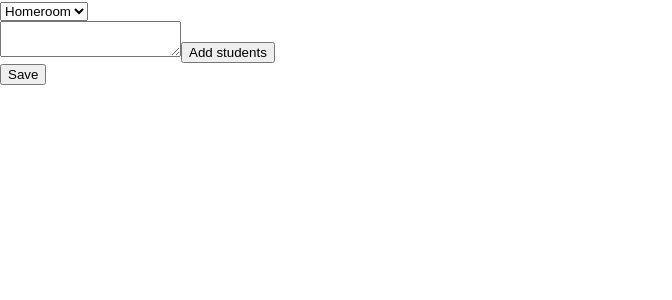
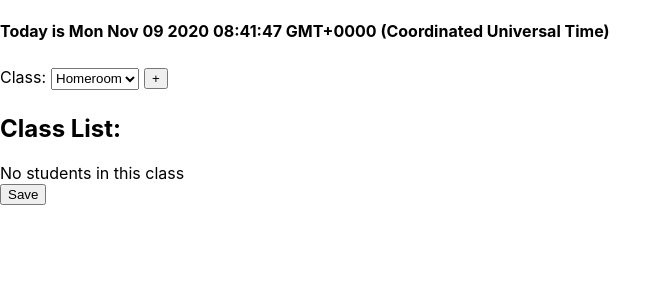
Before and after one commit to philiply/manage-class-react, a React (Create React App) app: page / in a window 1280 px wide. Shown: the top 300 px of the page, without its empty margins (0-672 px from the left). Built offline with nearby package versions, Linux system fonts and the light colour scheme.

Commit message:
show student list. save student list. show date at top. export to csv file

```diff
--- a/src/App.css
+++ b/src/App.css
@@ -2,7 +2,3 @@
   /* text-align: center; */
 
 }
-
-li.present {
-  color: lightgreen;
-}
--- a/src/App.tsx
+++ b/src/App.tsx
@@ -2,24 +2,30 @@ import React from 'react';
 import './App.css';
 // import ClassSelector from './components/ClassSelector';
 import {ClassSelector, ClassList, StudentInput} from './components';
+// TODO: change types to interfaces
+// TODO: import StudentModel file
+// import {StudentModel} from './StudentModel';
 
 type AppState = {
   classPeriod: string,
-  studentList: Array<Student>
+  studentList: Array<any>,
+  showStudentInput: boolean
 }
 
-type Student = {
-  firstName: string,
-  lastName: string,
-  present?: Date
-}
+// type Student = {
+//   studentId: number,
+//   firstName: string,
+//   lastName: string,
+//   present?: Date
+// }
 
 class App extends React.Component<{}, AppState> {
   constructor(props: any) {
     super(props);
     this.state = {
       classPeriod: 'hr',
-      studentList: this.loadClassList('hr') || []
+      studentList: this.loadClassList('hr') || [],
+      showStudentInput: false
     }
 
     // try to load student list by default if hr is already stored in localStorage
@@ -28,6 +34,9 @@ class App extends React.Component<{}, AppState> {
     this.processStudents = this.processStudents.bind(this);
     this.handleSwitchClass = this.handleSwitchClass.bind(this);
     this.saveClass = this.saveClass.bind(this);
+    this.toggleStudentInput = this.toggleStudentInput.bind(this);
+    this.updatePresentStatus = this.updatePresentStatus.bind(this);
+    this.exportToCSV = this.exportToCSV.bind(this);
   }
 
   loadClassList(period: string) {
@@ -44,17 +53,20 @@ class App extends React.Component<{}, AppState> {
   processStudents(students: string) :void {
     console.log('processing students');
     console.log(students);
-    let processed = students.split(/\n/).map((name) => {
+    let processed = students.split(/\n/).map((name, idx) => {
       return {
+        studentId: idx,
         firstName: name.split(" ")[0],
         lastName: name.split(" ")[1]
       }
     });
     console.log(processed);
     // save to localStorage with classPeriod as key
+
     this.setState({
-      studentList: processed
-    });
+      studentList: processed,
+      showStudentInput: false
+    }, this.saveClass);
   }
 
   handleSwitchClass(event: any): void {
@@ -75,21 +87,79 @@ class App extends React.Component<{}, AppState> {
   }
 
   // TODO: extract localstorage interaction into model class
-  saveClass(event: any): void {
+  saveClass(event?: any): void {
     if (window.localStorage) {
       localStorage.setItem(this.state.classPeriod, JSON.stringify(this.state.studentList));
+      console.log('Class saved: ', this.state.classPeriod);
     }
   }
 
+  toggleStudentInput(event: any): void {
+    this.setState({
+      showStudentInput: !this.state.showStudentInput
+    });
+  }
+
+  updatePresentStatus(studentId: number) {
+    let students = this.state.studentList;
+    let updated = students.map((student) => {
+      if (student.studentId === studentId) {
+        student.present = new Date();
+      }
+      return student;
+    });
+    this.setState({
+      studentList: updated
+    })
+  }
+
+  exportToCSV() {
+    const headers = ['firstname', 'lastname', 'present'];
+    let csvContent = "data:text/csv;charset=utf-8,";
+    csvContent += headers.join(',');
+    csvContent += '\n';
+    const studentList = this.state.studentList;
+    csvContent += studentList.map((student) => {
+      const studentRow = [student.firstName, student.lastName, student.present];
+      return studentRow.join(',');
+    }).join('\n');
+
+    const encodedContent = encodeURI(csvContent);
+    const date = new Date();
+    const month = date.getMonth() + 1;
+    const day = date.getDate();
+    const year = date.getFullYear();
+    let link = document.createElement("a");
+    link.setAttribute("href", encodedContent);
+    link.setAttribute("download", `${this.state.classPeriod}_${month}_${day}_${year}_activity.csv`);
+    link.click();
+  }
+
   render() {
+    const showStudentInput = this.state.showStudentInput;
+    let studentInput;
+    let toggleStudentInputBtnLabel = '+';
+    if (showStudentInput) {
+      studentInput = <StudentInput onSubmit={this.processStudents} />
+      toggleStudentInputBtnLabel = '-';
+    }
+
+    const today = new Date();
     return (
       <div className="App">
-        <ClassSelector onSwitchClass={this.handleSwitchClass} />
+        <h4>Today is {today.toString()}</h4>
+        <div>
+          <ClassSelector onSwitchClass={this.handleSwitchClass} />
+          <button onClick={this.toggleStudentInput}>{toggleStudentInputBtnLabel}</button>
+        </div>
 
-        <StudentInput onSubmit={this.processStudents} />
-        <button onClick={this.saveClass}>Save</button>
+        {studentInput}
 
-        <ClassList studentList={this.state.studentList}/>
+        <ClassList studentList={this.state.studentList} onStudentClick={this.updatePresentStatus} />
+
+        <div>
+          <button onClick={this.exportToCSV}>Save</button>
+        </div>
 
       </div>
     );
--- a/src/StudentModel.ts
+++ b/src/StudentModel.ts
@@ -12,8 +12,12 @@ class StudentModel {
 
     }
 
-    store(period: string, classList: Student[]) {
+    public store(period: string, classList: Student[]) {
+        // TODO: implement
+    }
 
+    public findStudent(firstName: string, lastName: string) {
+        // TODO: need to implement
     }
 }
 
--- a/src/components/ClassList.tsx
+++ b/src/components/ClassList.tsx
@@ -1,40 +1,34 @@
 import React from 'react';
 import StudentName from './StudentName';
+import '../styles/ClassList.module.css';
 
 type ClassListProps = {
-    studentList: Array<any>
+    studentList: Array<any>,
+    onStudentClick: any
 }
 
-type ClassListState = {
-    presentList: Array<any>
-}
-
-class ClassList extends React.Component<ClassListProps, ClassListState> {
-    constructor(props: ClassListProps) {
-        super(props);
-
-        this.state = {
-            presentList: []
-        };
-
-        this.updatePresentList = this.updatePresentList.bind(this);
-    }
-
-    updatePresentList(student: string) {
-
-    }
+class ClassList extends React.Component<ClassListProps> {
 
     render() {
         return (
-            <ul>
+            <div>
+                <h2>Class List:</h2>
                 {
-                    this.props.studentList.map((student, idx) => {
-                        // return <li key={`student${idx}`}>{student.firstName} {student.lastName}</li>
-                        return <StudentName firstName={student.firstName} lastName={student.lastName}
-                            updatePresentList={this.updatePresentList} />
-                    })
+                    this.props.studentList.length > 0 ?
+                <ol>
+
+
+                        {this.props.studentList.map((student, idx) => {
+                            return <StudentName key={`student-${student.studentId}`}
+                                studentData={student}
+                                onClick={this.props.onStudentClick} />
+                        })
+                        }
+                        </ol> : <div>No students in this class</div>
+
                 }
-            </ul>
+            </div>
+
         );
     }
 }
--- a/src/components/ClassSelector.tsx
+++ b/src/components/ClassSelector.tsx
@@ -8,7 +8,9 @@ class ClassSelector extends React.Component<ClassSelectorProps> {
 
     render() {
         return (
-            <select onChange={this.props.onSwitchClass}>
+            <span>
+                <label>Class:</label>
+                <select style={{margin: '5px', height: '22px'}} onChange={this.props.onSwitchClass}>
                     <option value="hr">Homeroom</option>
                     <option value="p1">Period 1</option>
                     <option value="p2">Period 2</option>
@@ -16,6 +18,8 @@ class ClassSelector extends React.Component<ClassSelectorProps> {
                     <option value="p4">Period 4</option>
                     <option value="p5">Period 5</option>
                 </select>
+            </span>
+
         );
     }
 }
--- a/src/components/StudentInput.tsx
+++ b/src/components/StudentInput.tsx
@@ -1,4 +1,5 @@
 import React from 'react';
+import '../styles/StudentInput.css';
 
 interface StudentInputProps {
     onSubmit: any
@@ -37,7 +38,7 @@ class StudentInput extends React.Component<StudentInputProps, StudentInputState>
 
     render() {
         return (
-            <div>
+            <div className="student-input">
                 <textarea onChange={this.handleChange} />
                 <button onClick={this.handleSubmit}>Add students</button>
             </div>
--- a/src/components/StudentName.tsx
+++ b/src/components/StudentName.tsx
@@ -2,9 +2,8 @@ import React from 'react';
 import styles from '../styles/StudentName.module.css';
 
 interface StudentNameProps {
-    firstName: string,
-    lastName: string,
-    updatePresentList?: any
+    studentData: any,
+    onClick?: any
 }
 
 interface StudentNameState {
@@ -25,6 +24,9 @@ class StudentName extends React.Component<StudentNameProps, StudentNameState> {
 
     handleClick(event: any) {
         // TODO: update student data with current time stamp
+        if (this.props.onClick) {
+            this.props.onClick(this.props.studentData.studentId);
+        }
         this.setState({
             present: !this.state.present
         });
@@ -33,8 +35,9 @@ class StudentName extends React.Component<StudentNameProps, StudentNameState> {
     render() {
 
         return (
-            <li className={this.state.present ? styles.present : ''} onClick={this.handleClick}>
-                {this.props.firstName} {this.props.lastName}
+            <li className={this.state.present ? styles.present : ''} onClick={this.handleClick}
+                title={this.props.studentData.present}>
+                {this.props.studentData.firstName} {this.props.studentData.lastName}
             </li>
         );
     }
--- /dev/null
+++ b/src/styles/ClassList.module.css
@@ -0,0 +1,15 @@
+ol {
+    /* width: 200px; */
+    display: inline-block;
+    outline: 1px solid black;
+    margin: 5px;
+    /* padding: 5px; */
+    padding-top: 10px;
+    padding-bottom: 10px;
+    padding-right: 5px;
+}
+
+ol > li {
+    cursor: pointer;
+    user-select: none;
+}
--- /dev/null
+++ b/src/styles/StudentInput.css
@@ -0,0 +1,5 @@
+div.student-input {
+    display: flex;
+    flex-direction: column;
+    padding: 5px;
+}
```
Also changed, not shown: randomNames.txt. Lines whose indentation alone changed are shown as unchanged.
